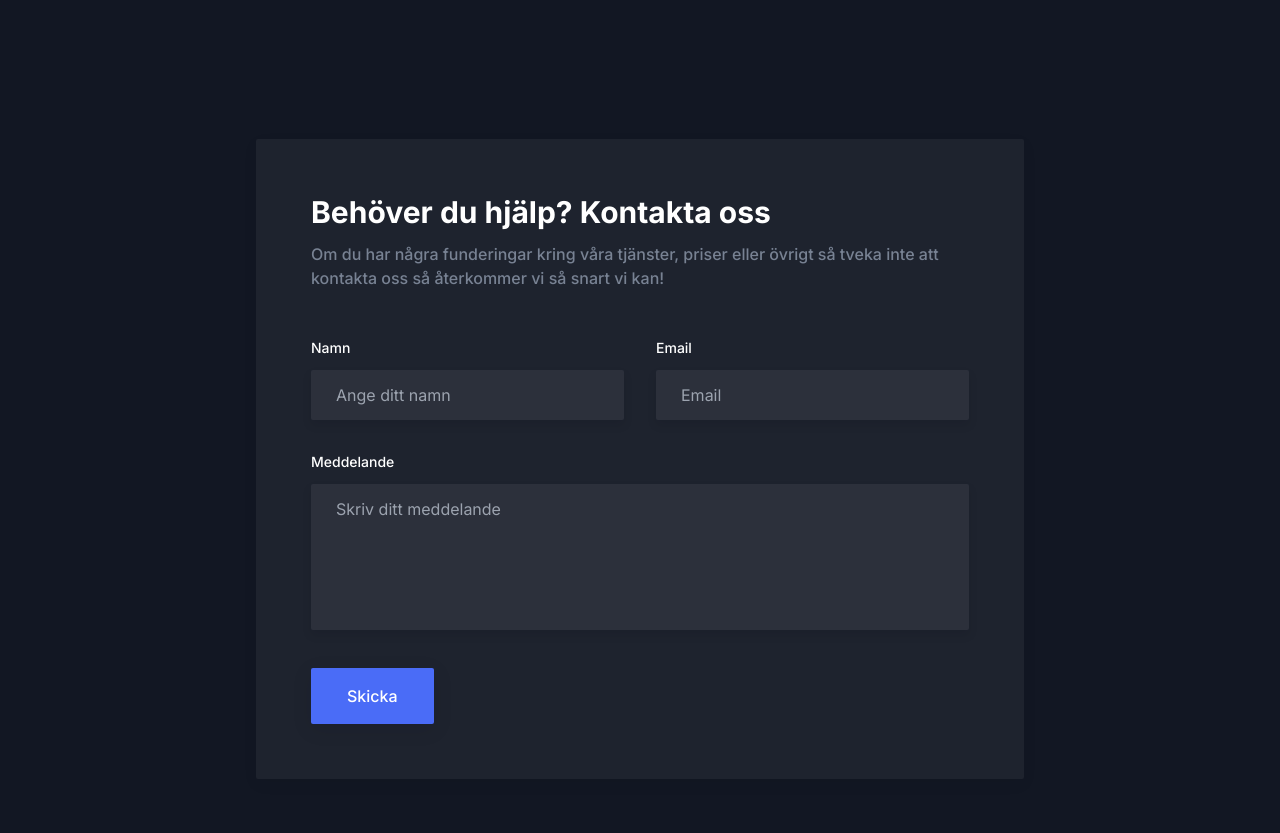
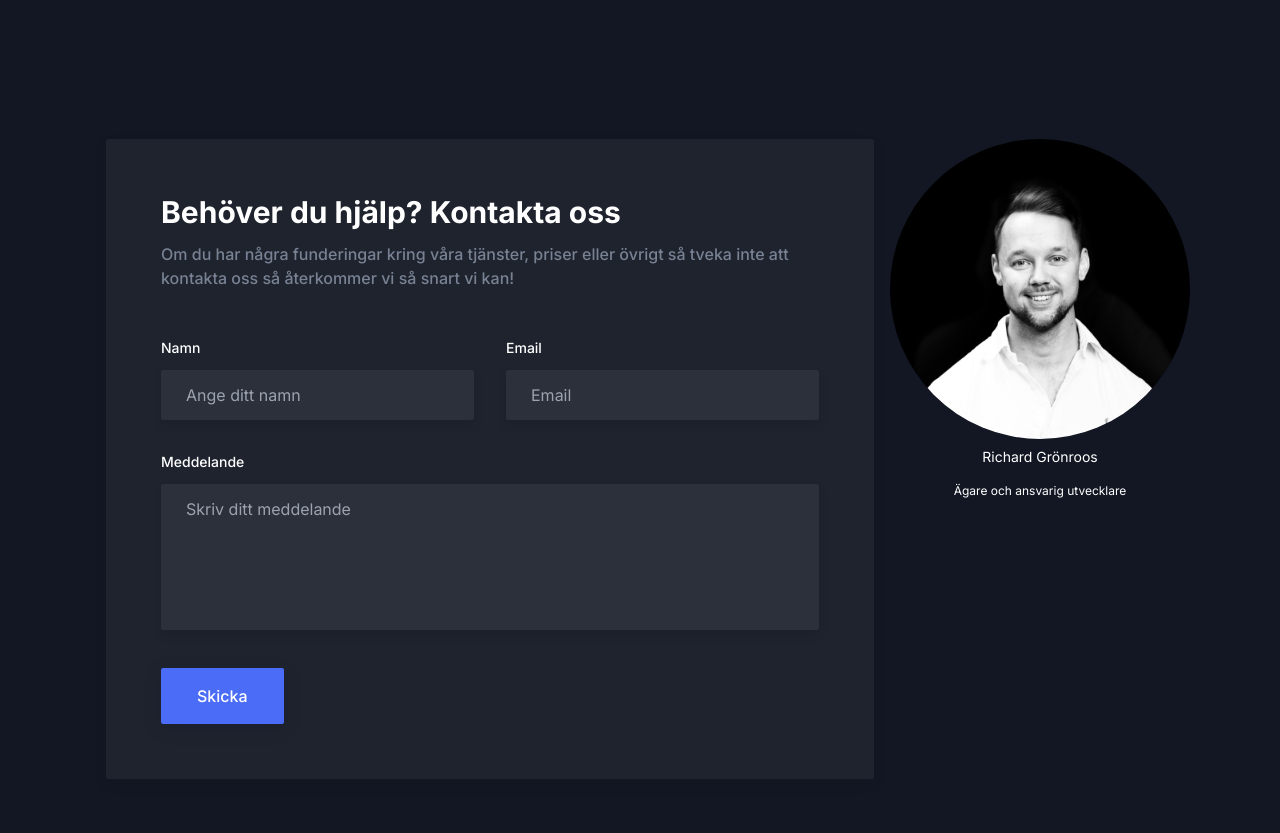
Before and after one commit to luzxus/stellar-business, a Next.js app: page / in a window 1280 px wide. Shown: the part 5240-6073 px from the top of the page. Built offline with nearby package versions, Linux system fonts and the light colour scheme.

Commit message:
add profil contact

```diff
--- a/app/pricing/page.tsx
+++ b/app/pricing/page.tsx
@@ -8,7 +8,7 @@ const Pricing = () => {
   const [isMonthly, setIsMonthly] = useState(true);
 
   return (
-    <section id="pricing" className="relative z-10 py-16 md:py-20 lg:py-28">
+    <section id="pricing" className="mt-[10rem] relative z-10 py-16 md:py-20 lg:py-28">
     <div className="container">
       <SectionTitle
         title="Enkel och tydlig prissättning"
--- a/components/Contact/index.tsx
+++ b/components/Contact/index.tsx
@@ -1,3 +1,6 @@
+import { profile1 } from "@/public/images";
+import Image from "next/image";
+
 const Contact = () => {
   return (
     <section id="contact" className="overflow-hidden py-16 md:py-20 lg:py-28">
@@ -78,7 +81,12 @@ const Contact = () => {
 </form>
 
             </div>
-            {/* profile pic */}
+          </div>
+          <div className="Image-text flex flex-col mb-[10rem]">
+          <Image className="rounded-full" width={300} height={300} alt="" src={profile1}/>
+          <p className="text-center m-2 text-sm">Richard Grönroos</p>
+          <p className="text-center m-2 text-xs">Ägare och ansvarig utvecklare</p>
+
           </div>
         </div>
       </div>
--- a/public/images/index.ts
+++ b/public/images/index.ts
@@ -2,4 +2,5 @@ import astronaut_laptop from "./hero/astronaut_laptop.webp";
 import robot_human from "./hero/robot_human.jpg";
 import astronaut from "./hero/astronaut.webp"
 import rocket from "./logo/rocket.png"
-export {astronaut_laptop,robot_human, astronaut,rocket}
+import profile1 from "./logo/profil1.jpg"
+export {astronaut_laptop,robot_human, astronaut,rocket, profile1}
```
Also changed, not shown: public/images/logo/profil1.jpg (added).
